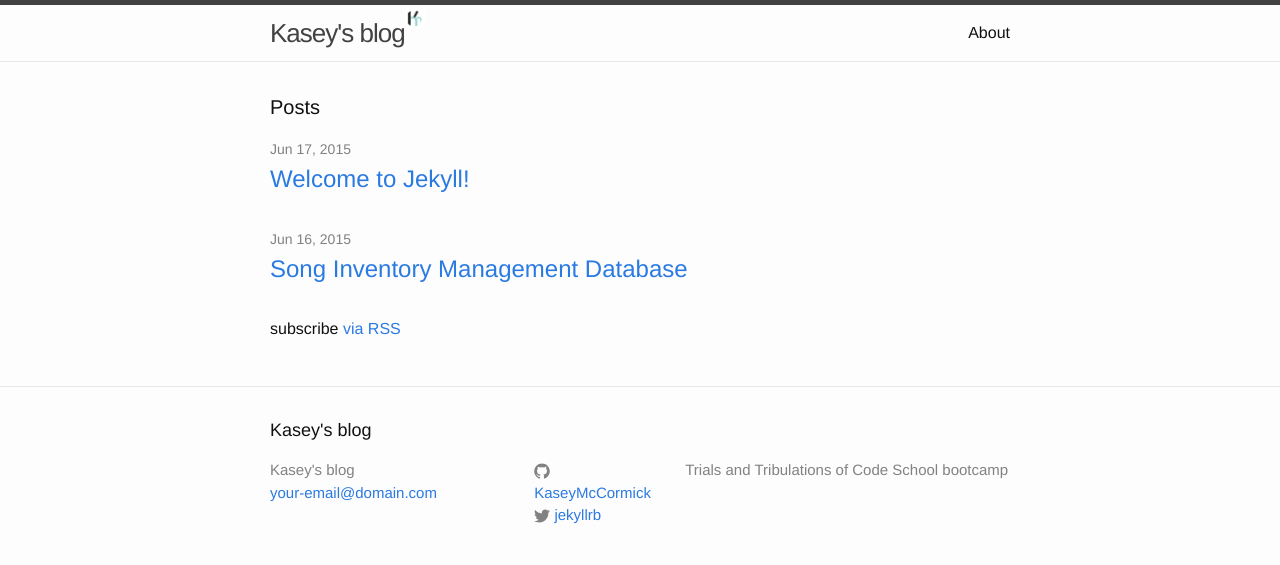
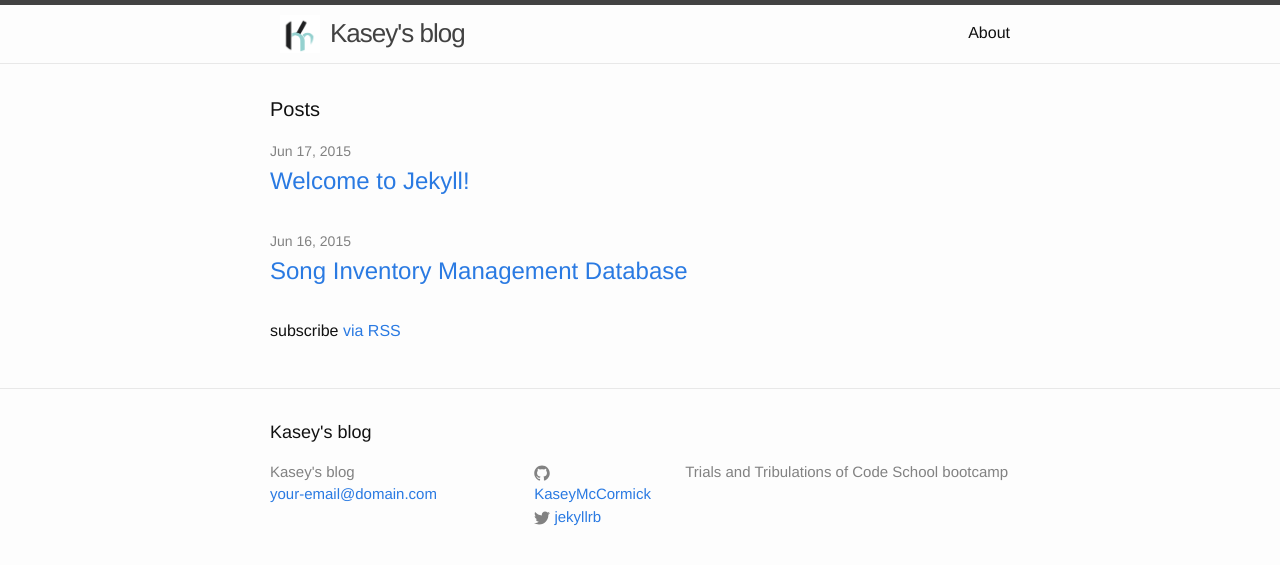
Before and after one commit to kaseymccormick/kaseymccormick.github.io, a Jekyll site: the page built from index.html, in a window 1280 px wide. Shown: the top 565 px of the page. Built offline with Jekyll 4.4.1, drawn with Linux system fonts in a browser that asks for light colours; Markdown is read by kramdown in place of the engine named in the settings.

Commit message:
modifying image placement

```diff
--- a/_includes/header.html
+++ b/_includes/header.html
@@ -2,7 +2,8 @@
 
   <div class="wrapper">
 
-    <img src="/images/kmidentity.png" width ="20px">
+    <img src="/images/kmidentity.png" width ="40px" style ="float: left;
+  padding: 10px;">
 
     <a class="site-title" href="{{ site.baseurl }}/"> {{ site.title }}</a>
 
```
